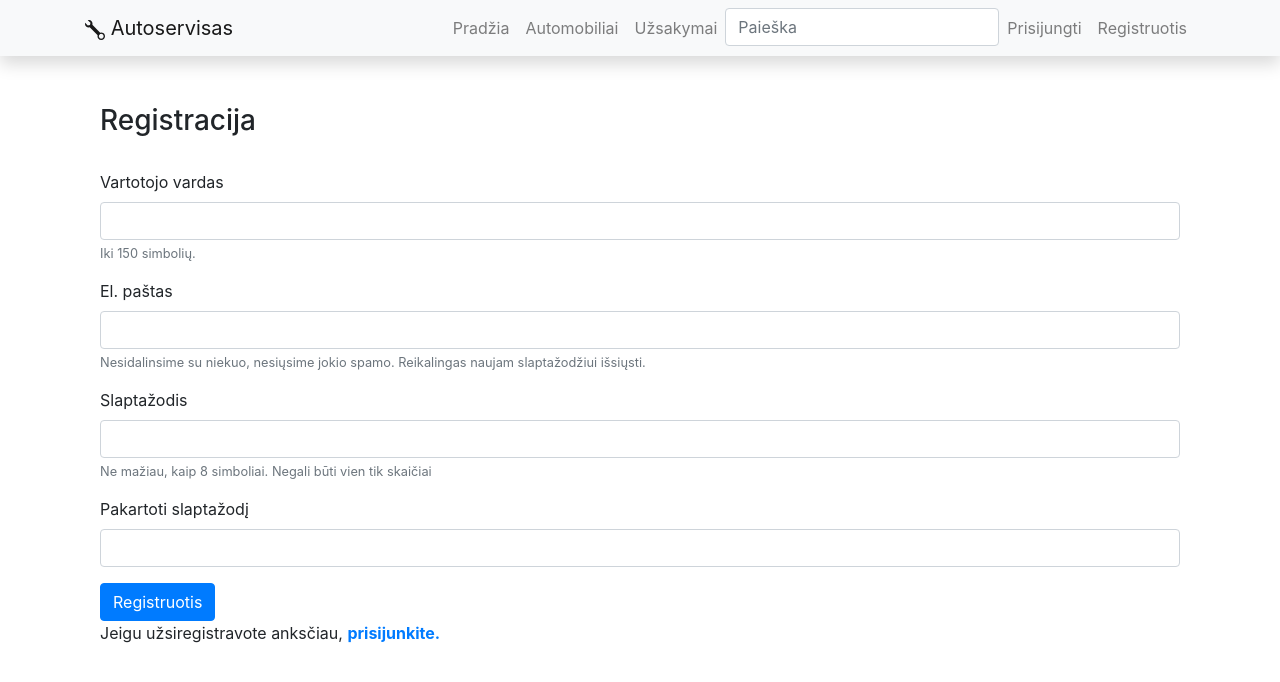
After one commit to DonatasNoreika/autoservisas3, a Django app: page /autoservice/register/ in a window 1280 px wide. The commit adds this page. Shown: the top 682 px of the page. Run offline with Django 3.2, Linux system fonts and the light colour scheme; some libraries are stand-ins or nearby versions.

Commit message:
9 paskaita: Padaryti vartotojo registracijos formą pagal šioje pamokoje išmoktus žingsnius.

```diff
--- a/mysite/autoservice/templates/base.html
+++ b/mysite/autoservice/templates/base.html
@@ -50,7 +50,7 @@
             <li class="nav-item"><a class="nav-link" href="{% url 'logout'%}">Atsijungti</a></li>
           {% else %}
             <li class="nav-item"><a class="nav-link" href="{% url 'login'%}?next={{request.path}}">Prisijungti</a></li>
-            <li class="nav-item"><a class="nav-link" href="#">Registruotis</a></li>
+            <li class="nav-item"><a class="nav-link" href="{% url 'register' %}">Registruotis</a></li>
           {% endif %}
       </ul>
     </div>
--- /dev/null
+++ b/mysite/autoservice/templates/register.html
@@ -0,0 +1,42 @@
+{% extends "base.html" %}
+
+{% block content %}
+
+    <div class="container register">
+        <h3>Registracija</h3><br/>
+        {% if messages %}
+            {% for message in messages %}
+                <div class="alert alert-danger" role="alert">
+                    {{ message }}
+                </div>
+            {% endfor %}
+        {% endif %}
+        <form method="post">
+            {% csrf_token %}
+            <div class="form-group">
+                <label for="username">Vartotojo vardas</label>
+                <input name="username" type="text" class="form-control" id="username" aria-describedby="usernameHelp">
+                <small id="usernameHelp" class="form-text text-muted">Iki 150 simbolių.</small>
+            </div>
+            <div class="form-group">
+                <label for="exampleInputEmail1">El. paštas</label>
+                <input name="email" type="email" class="form-control" id="exampleInputEmail1" aria-describedby="emailHelp">
+                <small id="emailHelp" class="form-text text-muted">Nesidalinsime su niekuo, nesiųsime jokio spamo.
+                    Reikalingas naujam slaptažodžiui išsiųsti. </small>
+            </div>
+            <div class="form-group">
+                <label for="password">Slaptažodis</label>
+                <input name="password" type="password" class="form-control" id="password" aria-describedby="pwdHelp">
+                <small id="pwdHelp" class="form-text text-muted">Ne mažiau, kaip 8 simboliai. Negali būti vien tik
+                    skaičiai</small>
+            </div>
+            <div class="form-group">
+                <label for="password2">Pakartoti slaptažodį</label>
+                <input name="password2" type="password" class="form-control" id="password2" aria-describedby="pwd2Help">
+            </div>
+            <button type="submit" class="btn btn-primary register-button">Registruotis</button>
+        </form>
+        <p>Jeigu užsiregistravote anksčiau, <a href="/login"><strong>prisijunkite.</strong></a></p>
+    </div>
+
+{% endblock %}
--- a/mysite/autoservice/urls.py
+++ b/mysite/autoservice/urls.py
@@ -10,5 +10,6 @@ urlpatterns = [
     path('order/<int:pk>', views.OrderDetailView.as_view(), name='order-detail'),
     path('search/', views.search, name='search'),
     path('accounts/', include('django.contrib.auth.urls')),
+    path('register/', views.register, name='register'),
     path('user_order/', views.UserOrderListView.as_view(), name='user-orders'),
 ]
--- a/mysite/autoservice/views.py
+++ b/mysite/autoservice/views.py
@@ -1,10 +1,14 @@
-from django.shortcuts import render, get_object_or_404
+from django.shortcuts import render, get_object_or_404, redirect
 from django.urls import path
 from .models import Car, Service, Order
 from django.views import generic
 from django.core.paginator import Paginator
 from django.db.models import Q
 from django.contrib.auth.mixins import LoginRequiredMixin
+from django.views.decorators.csrf import csrf_protect
+from django.contrib import messages
+from django.contrib.auth.forms import User
+from django.views.generic.edit import FormMixin
 
 def index(request):
     paslaugu_kiekis = Service.objects.count()
@@ -71,3 +75,31 @@ def search(request):
     query = request.GET.get('query')
     search_results = Car.objects.filter(Q(owner__icontains=query) | Q(licence_plate__icontains=query) | Q(vin_code__icontains=query) | Q(car_model__manufacturer__icontains=query) | Q(car_model__model__icontains=query))
     return render(request, 'search.html', {'cars': search_results, 'query': query})
+
+
+@csrf_protect
+def register(request):
+    if request.method == "POST":
+        # pasiimame reikšmes iš registracijos formos
+        username = request.POST['username']
+        email = request.POST['email']
+        password = request.POST['password']
+        password2 = request.POST['password2']
+        # tikriname, ar sutampa slaptažodžiai
+        if password == password2:
+            # tikriname, ar neužimtas username
+            if User.objects.filter(username=username).exists():
+                messages.error(request, f'Vartotojo vardas {username} užimtas!')
+                return redirect('register')
+            else:
+                # tikriname, ar nėra tokio pat email
+                if User.objects.filter(email=email).exists():
+                    messages.error(request, f'Vartotojas su el. paštu {email} jau užregistruotas!')
+                    return redirect('register')
+                else:
+                    # jeigu viskas tvarkoje, sukuriame naują vartotoją
+                    User.objects.create_user(username=username, email=email, password=password)
+        else:
+            messages.error(request, 'Slaptažodžiai nesutampa!')
+            return redirect('register')
+    return render(request, 'register.html')
```
Also changed, not shown: mysite/db.sqlite3.
